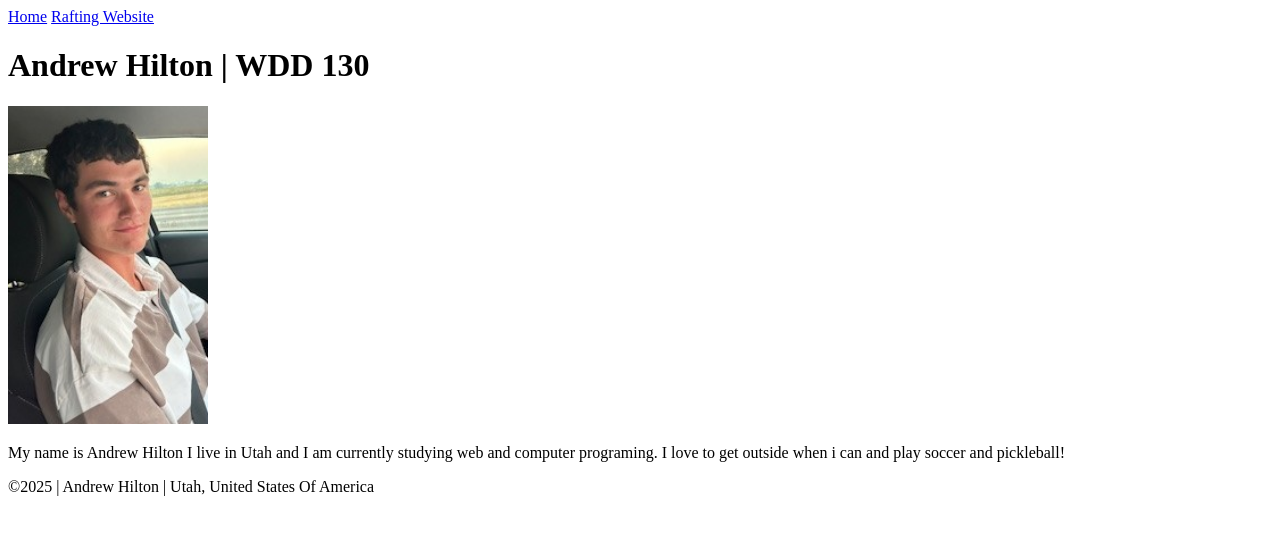
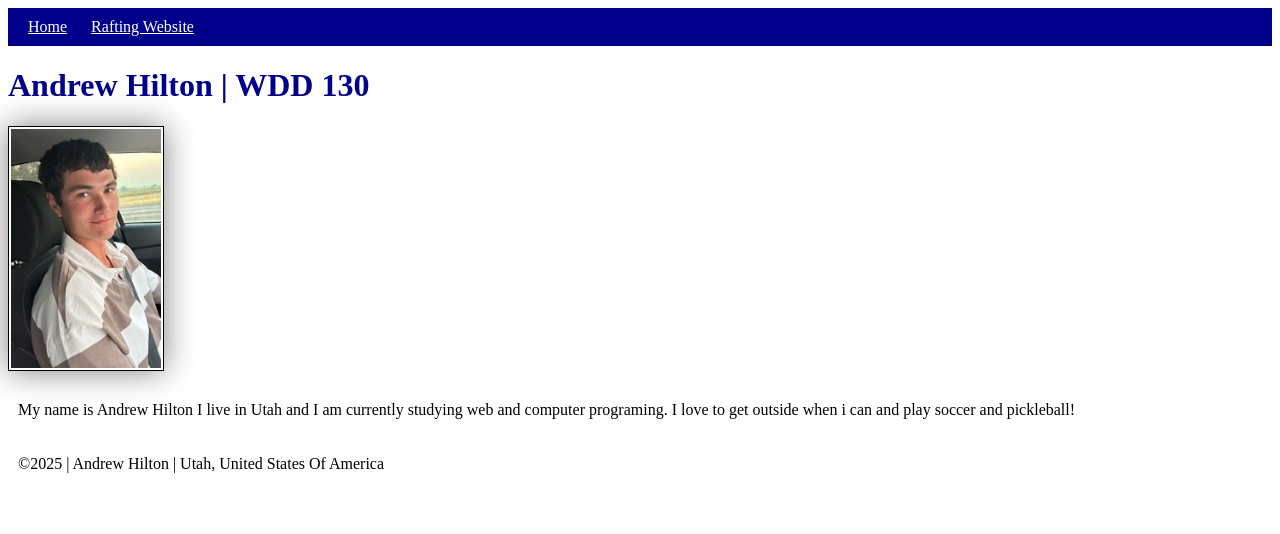
Before and after one commit to topdog27/wdd130, a plain HTML site: page index.html in a window 1280 px wide. Drawn offline with Linux system fonts and the light colour scheme.

Commit message:
modified:   index.html new file:   styles/styles.css

```diff
--- a/index.html
+++ b/index.html
@@ -1,6 +1,7 @@
 <!DOCTYPE html>
 <html lang="en-US">
 <head>
+    <link rel="stylesheet" href="styles/styles.css">
     <meta charset="UTF-8">
     <meta name="viewport" content="width=device-width, initial-scale=1.0">
     <title>Andrew Hilton | WDD 130</title>
--- /dev/null
+++ b/styles/styles.css
@@ -0,0 +1,27 @@
+nav
+{
+    background-color: darkblue;
+    padding: 10px;
+}
+
+nav a
+{
+    color: white;
+    display: black;
+    padding: 10px;
+}
+
+h1
+{color: darkblue;}
+
+img
+{
+    width: 150px;
+    height: auto;
+    border:1px solid black;
+    padding: 2px;
+    box-shadow: 0 0 30px gray;
+}
+
+p
+{ padding: 10px;}
```
